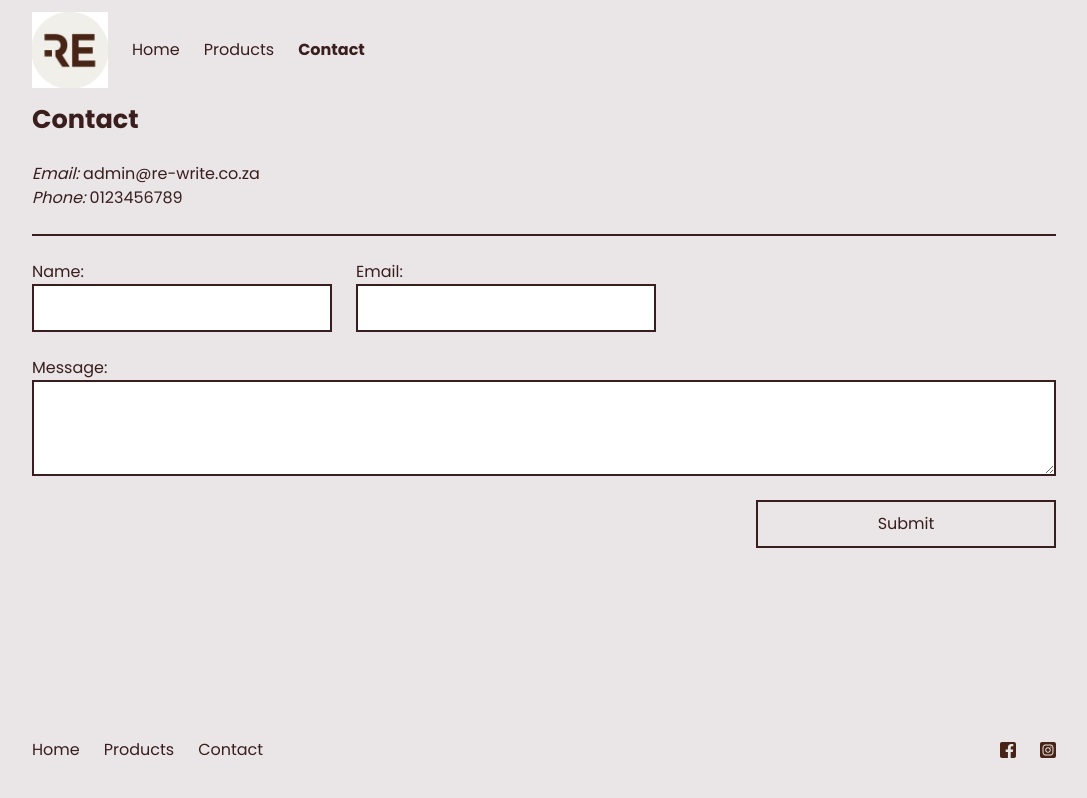
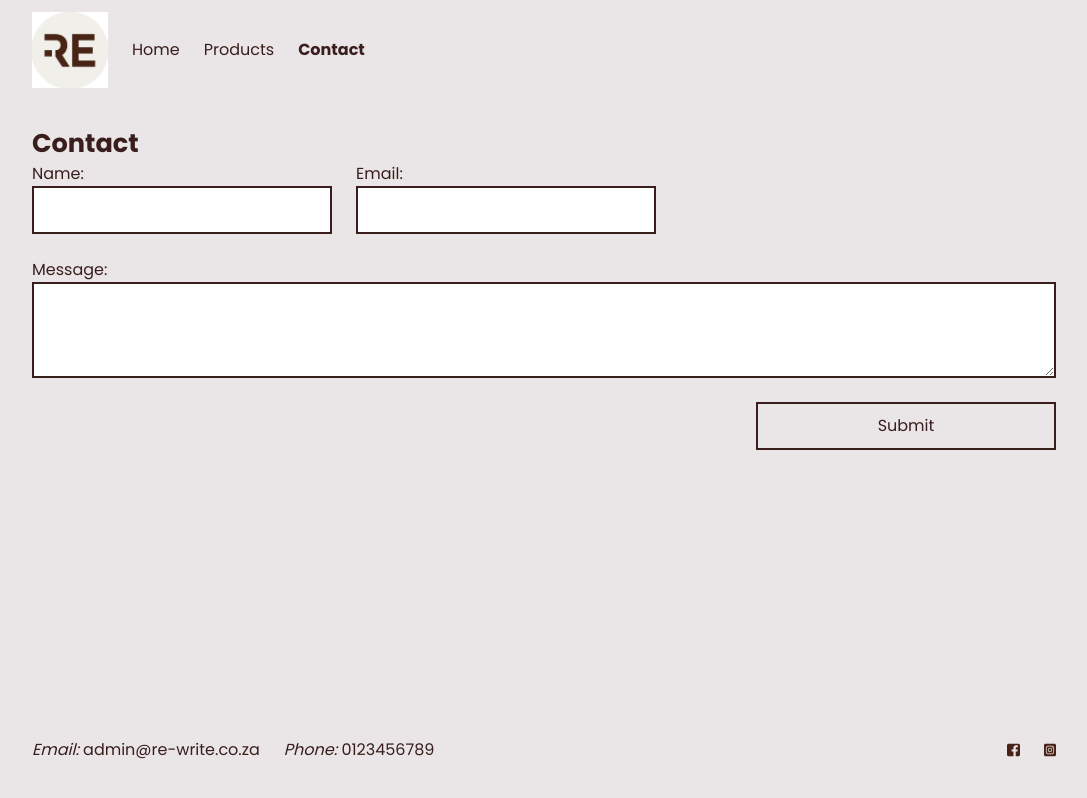
Before and after one commit to jedidjavdwalt/re-write, a plain HTML site: page contact.html in a window 1280 px wide. Shown: the whole page, without its empty margins (96-1183 px from the left). Drawn offline with Linux system fonts and the light colour scheme.

Commit message:
task: footer

```diff
--- a/contact.html
+++ b/contact.html
@@ -33,29 +33,11 @@
             </nav>
         </header>
 
-        <main class="contact-main">
-            <section class="contact-section">
+        <main>
+            <section>
                 <h1 class="h1">Contact</h1>
 
-                <address class="contact-address">
-                    Email:
-                    <a href="mailto:admin@re-write.co.za"
-                        >admin@re-write.co.za</a
-                    ><br />
-                    Phone:
-                    <a href="tel:0123456789">0123456789</a><br />
-                </address>
-
-                <hr
-                    class="horizontal-rule"
-                    style="border-color: var(--primary)"
-                />
-
-                <form
-                    class="contact-form"
-                    action="https://api.web3forms.com/submit"
-                    method="POST"
-                >
+                <form action="https://api.web3forms.com/submit" method="POST">
                     <!-- web3forms -->
                     <input
                         type="hidden"
@@ -110,9 +92,19 @@
 
         <footer>
             <nav>
-                <a href="index.html">Home</a>
-                <a href="products.html">Products</a>
-                <a href="contact.html">Contact</a>
+                <address>
+                    <span>
+                        Email:
+                        <a href="mailto:admin@re-write.co.za">
+                            admin@re-write.co.za
+                        </a>
+                    </span>
+
+                    <span>
+                        Phone:
+                        <a href="tel:0123456789">0123456789</a>
+                    </span>
+                </address>
 
                 <hr class="horizontal-rule" />
 
--- a/index.css
+++ b/index.css
@@ -122,6 +122,14 @@ section {
     margin: auto;
     height: 100%;
     max-width: 1024px;
+    padding: 24px 0px;
+}
+
+address {
+    display: flex;
+    flex-direction: row;
+    gap: 24px;
+    text-wrap: nowrap;
 }
 
 h1,
@@ -302,12 +310,6 @@ a.active {
 }
 
 /* PRODUCTS */
-.products-main {
-}
-
-.products-section {
-}
-
 .products-grid {
     height: calc(100% - 48px);
     width: 100%;
@@ -335,22 +337,6 @@ a.active {
 }
 
 /* CONTACT */
-.contact-main {
-}
-
-.contact-section {
-    /* width: fit-content; */
-    display: flex;
-    flex-direction: column;
-    gap: 24px;
-}
-
-.contact-address {
-}
-
-.contact-form {
-}
-
 .contact-row {
     display: flex;
     flex-direction: row;
```
Also changed, not shown: index.html (+13 -3 lines), products.html (+15 -5 lines).
